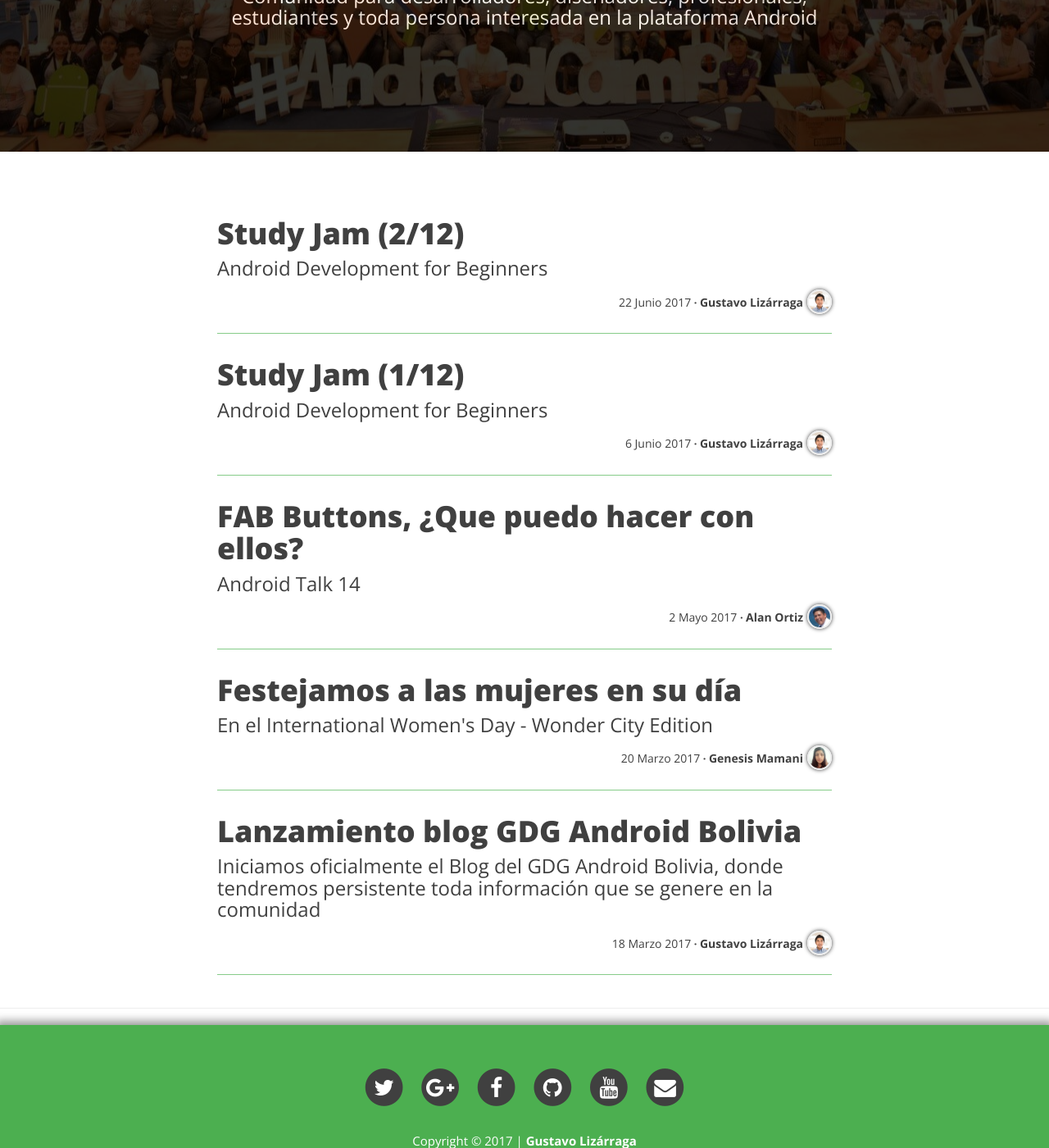
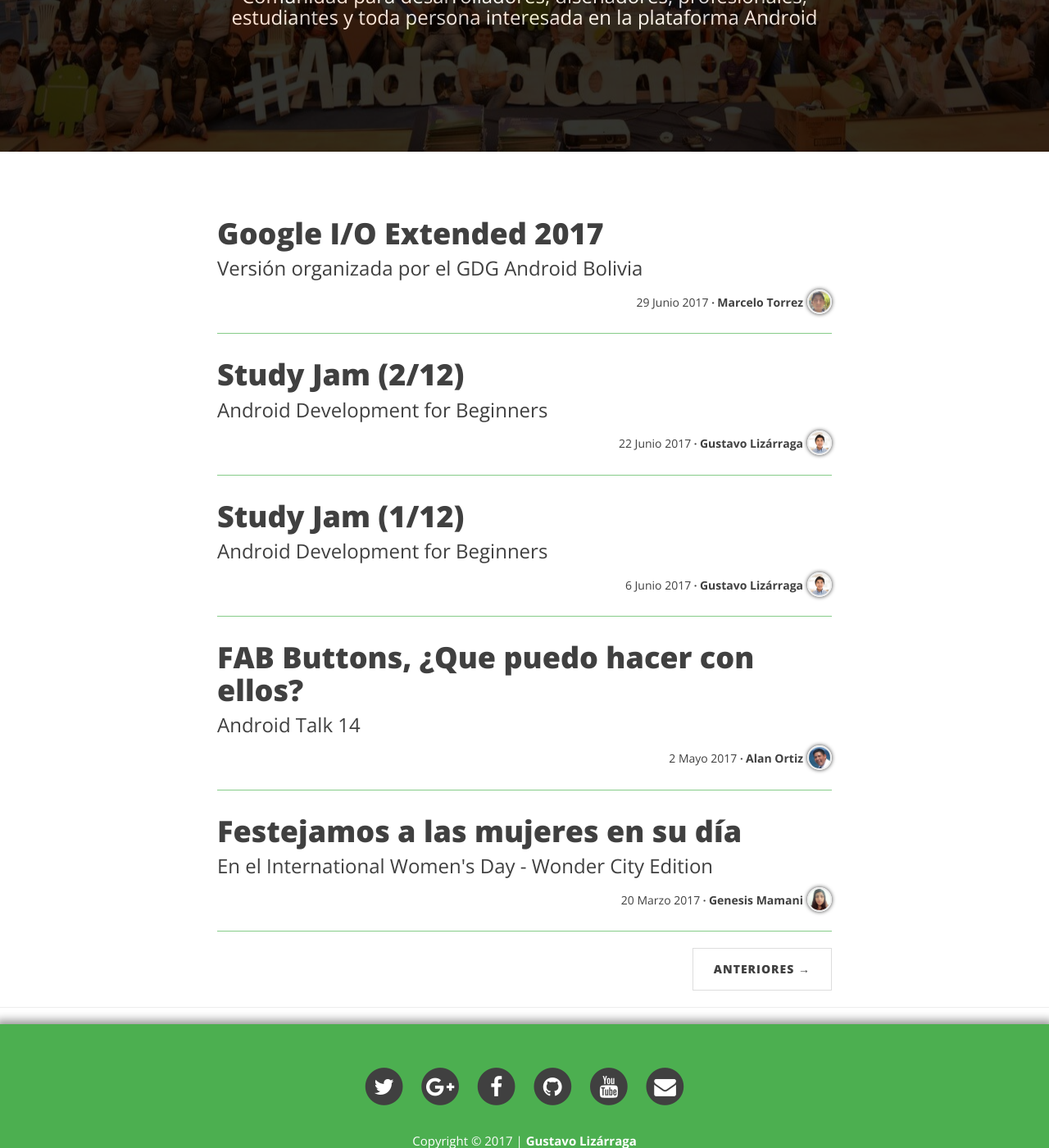
Before and after one commit to GDGAndroidBolivia/gdgandroidbolivia.github.io, a Jekyll site: the page built from index.html, in a window 1280 px wide and 1400 px high, scrolled down 402 px. Shown: the whole window at 82% size. Built offline with Jekyll 4.4.1, drawn with Linux system fonts in a browser that asks for light colours; nearby versions of some CDN libraries; the list of posts is cut into pages by our own code; a file with an impossible date is left out.

Commit message:
Updated 2017-06-29-io-17-extended.md

```diff
--- a/_posts/2017-06-29-io-17-extended.md
+++ b/_posts/2017-06-29-io-17-extended.md
@@ -2,7 +2,7 @@
 published: true
 layout: post
 comments: true
-date: {}
+date: '2017-06-29 02:00:00 -0400'
 header-img: /img/post/post_06_head.jpg
 title: Google I/O Extended 2017
 description: Versión organizada por el GDG Android Bolivia
```
